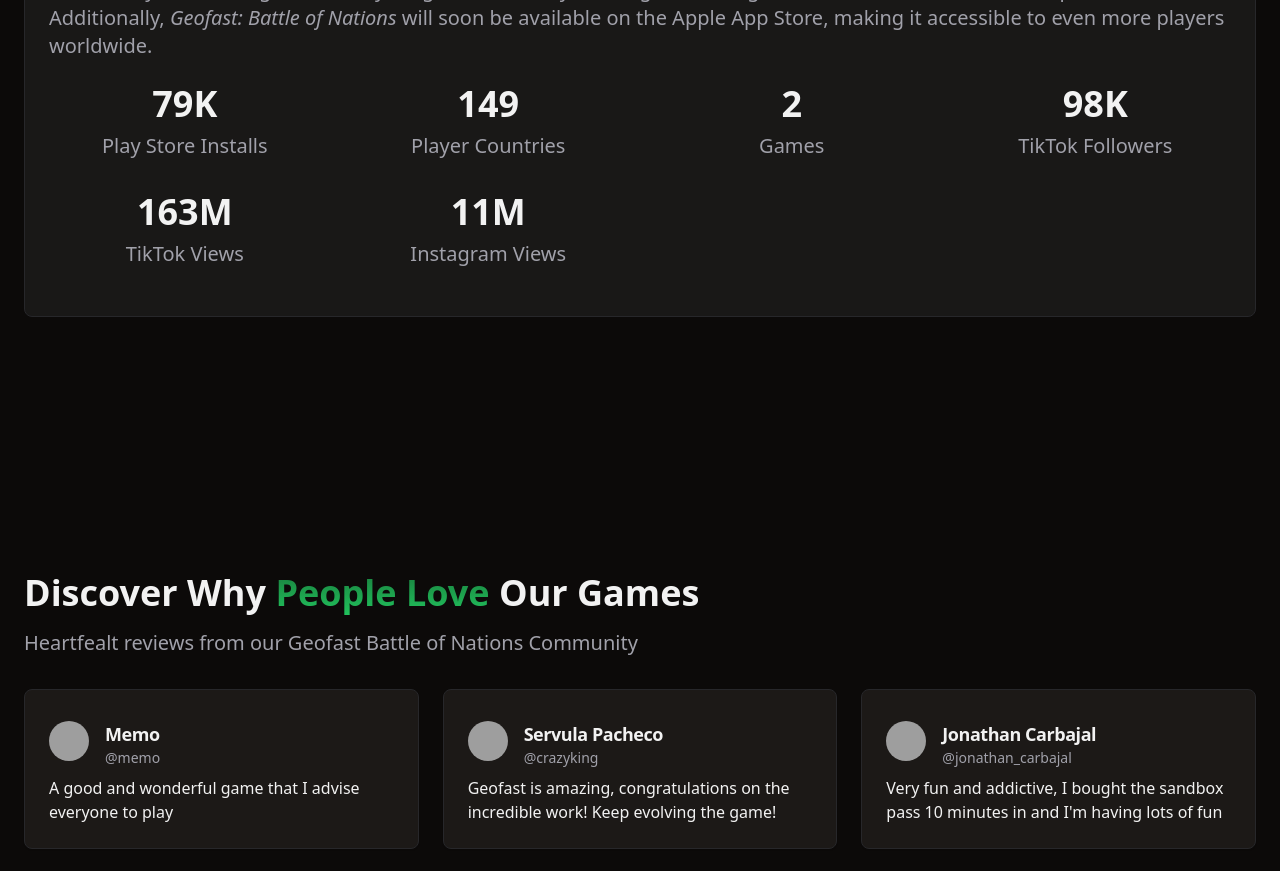
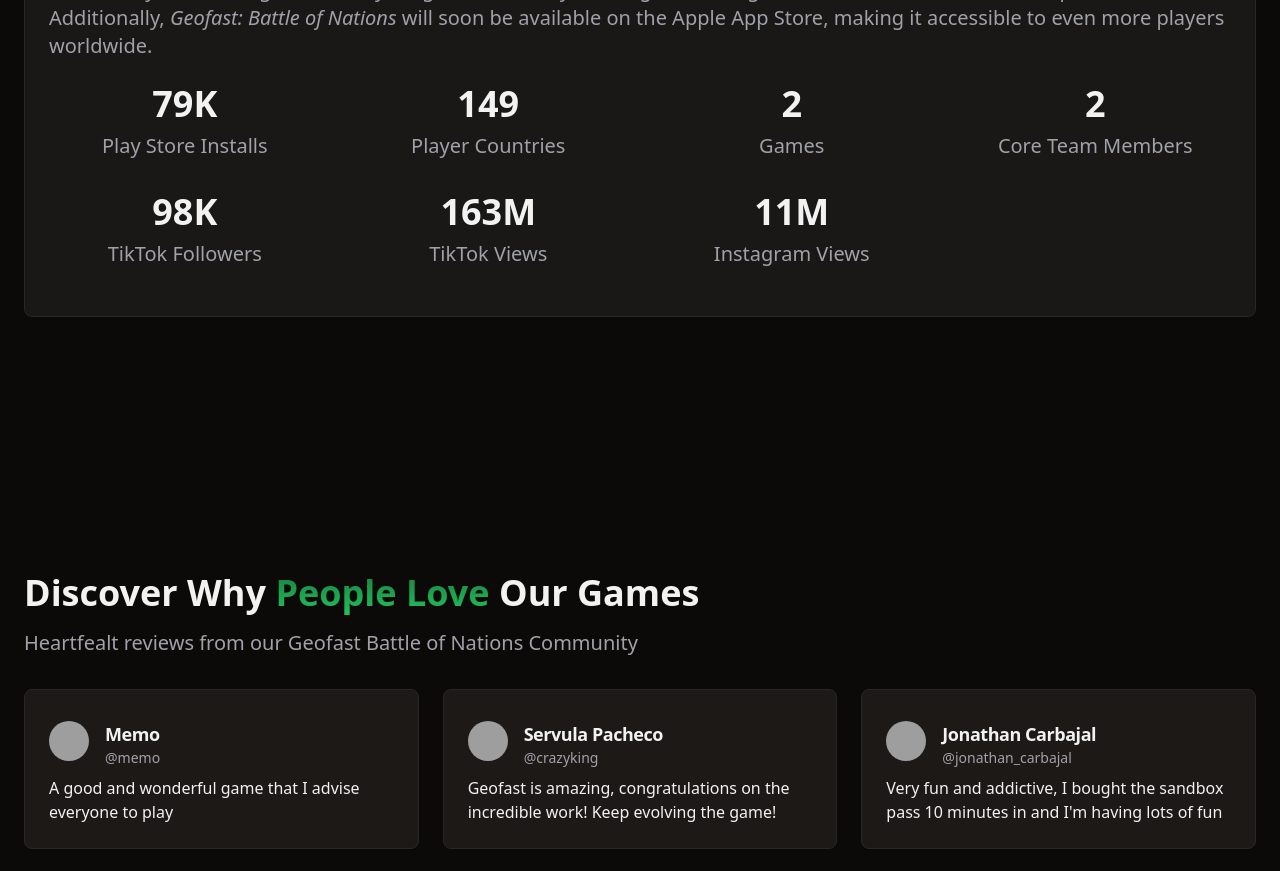
Before and after one commit to utkarshtrivedimdz/geofast-landing-page, a React (Vite) app: page / in a window 1280 px wide. Shown: the part 2420-3291 px from the top of the page. Built offline with nearby package versions, Linux system fonts and the light colour scheme; grey boxes are pictures that could not be loaded.

Commit message:
Update Statistics.tsx

```diff
--- a/src/components/Statistics.tsx
+++ b/src/components/Statistics.tsx
@@ -16,6 +16,10 @@
     {
       quantity: "2",
       description: "Games",
+    },
+    {
+      quantity: "2",
+      description: "Core Team Members",
     },
     {
       quantity: "98K",
```
